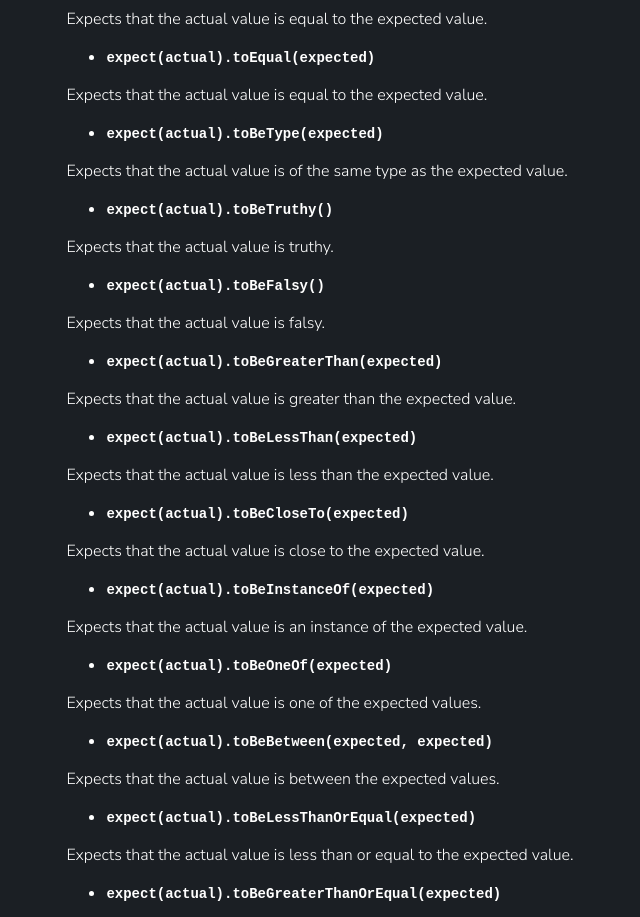
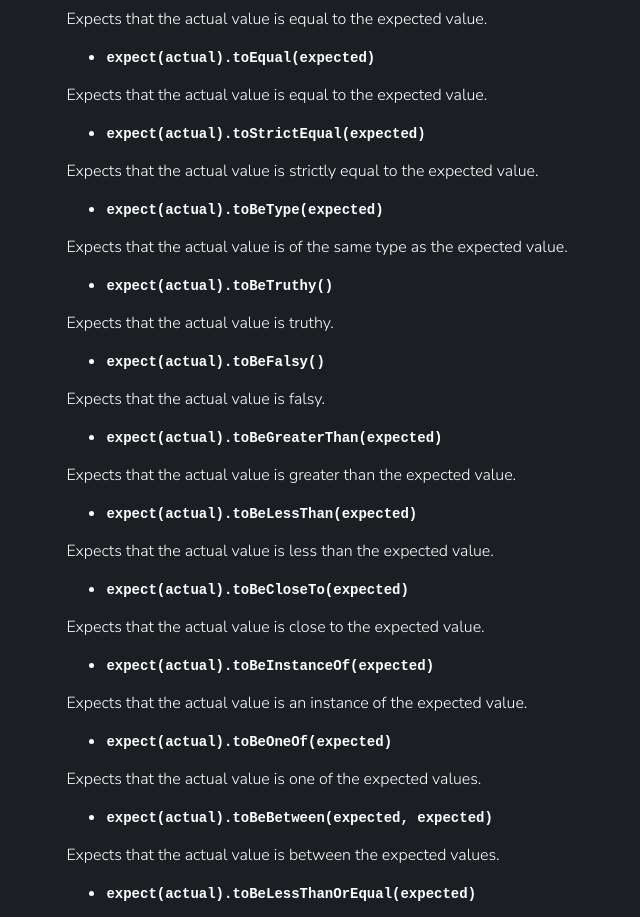
Before and after one commit to rahmatagungj/owntest, a plain HTML site: page docs.html in a window 1280 px wide. Shown: the part 1600-2517 px from the top of the page, without its empty margins (340-980 px from the left). Drawn offline with nearby package versions, Linux system fonts and the light colour scheme.

Commit message:
add new api

```diff
--- a/docs.html
+++ b/docs.html
@@ -170,6 +170,10 @@
           </ul>
           <p>Expects that the actual value is equal to the expected value.</p>
           <ul>
+            <li><code>expect(actual).toStrictEqual(expected)</code></li>
+          </ul>
+          <p>Expects that the actual value is strictly equal to the expected value.</p>
+          <ul>
             <li><code>expect(actual).toBeType(expected)</code></li>
           </ul>
           <p>
```
